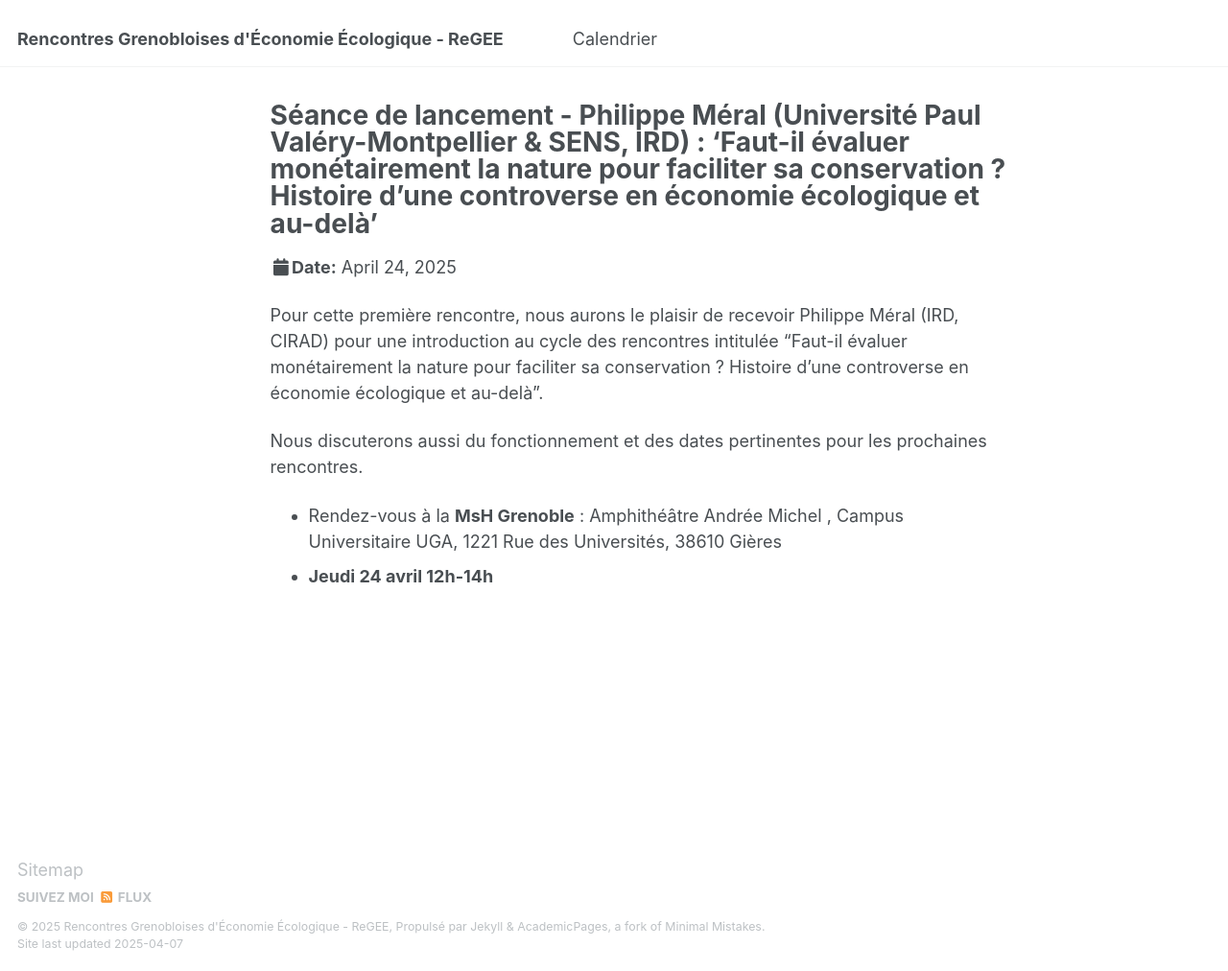
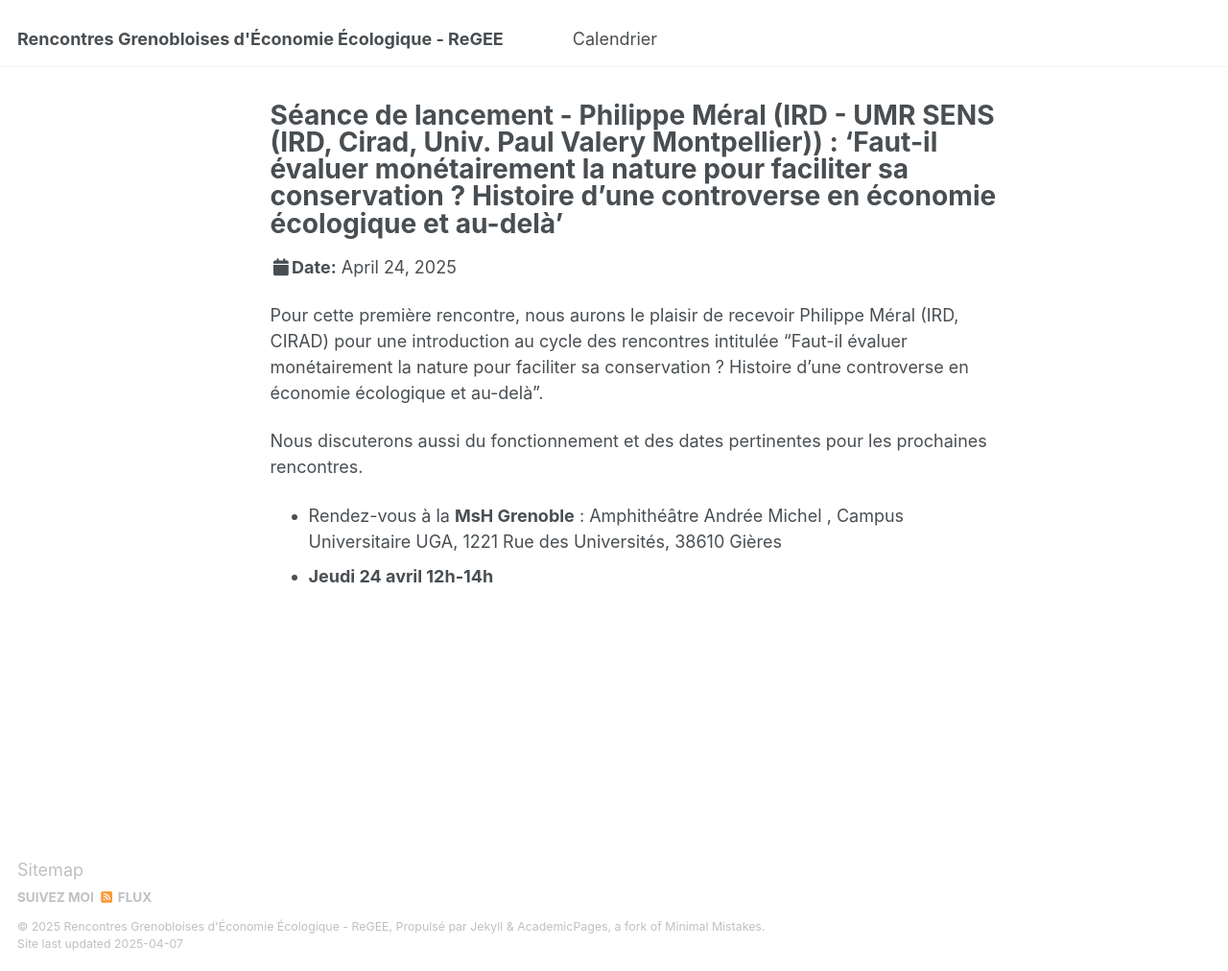
Before and after one commit to rencontres-ecol-econ/rencontres-ecol-econ.github.io, a Jekyll site: the page built from _talks/2012-03-01-talk-1.md, in a window 1280 px wide and 1012 px high. Shown: the whole window at 96% size. Built offline with Jekyll 4.4.1, drawn with Linux system fonts in a browser that asks for light colours.

Commit message:
Update 2012-03-01-talk-1.md

```diff
--- a/_talks/2012-03-01-talk-1.md
+++ b/_talks/2012-03-01-talk-1.md
@@ -1,5 +1,5 @@
 ---
-title: "Séance de lancement - Philippe Méral (Université Paul Valéry-Montpellier & SENS, IRD) : 'Faut-il évaluer monétairement la nature pour faciliter sa conservation ? Histoire d'une controverse en économie écologique et au-delà' "
+title: "Séance de lancement - Philippe Méral (IRD - UMR SENS (IRD, Cirad, Univ. Paul Valery Montpellier)) : 'Faut-il évaluer monétairement la nature pour faciliter sa conservation ? Histoire d'une controverse en économie écologique et au-delà' "
 collection: talks
 author_profile: false
 type: "Talk"
```
